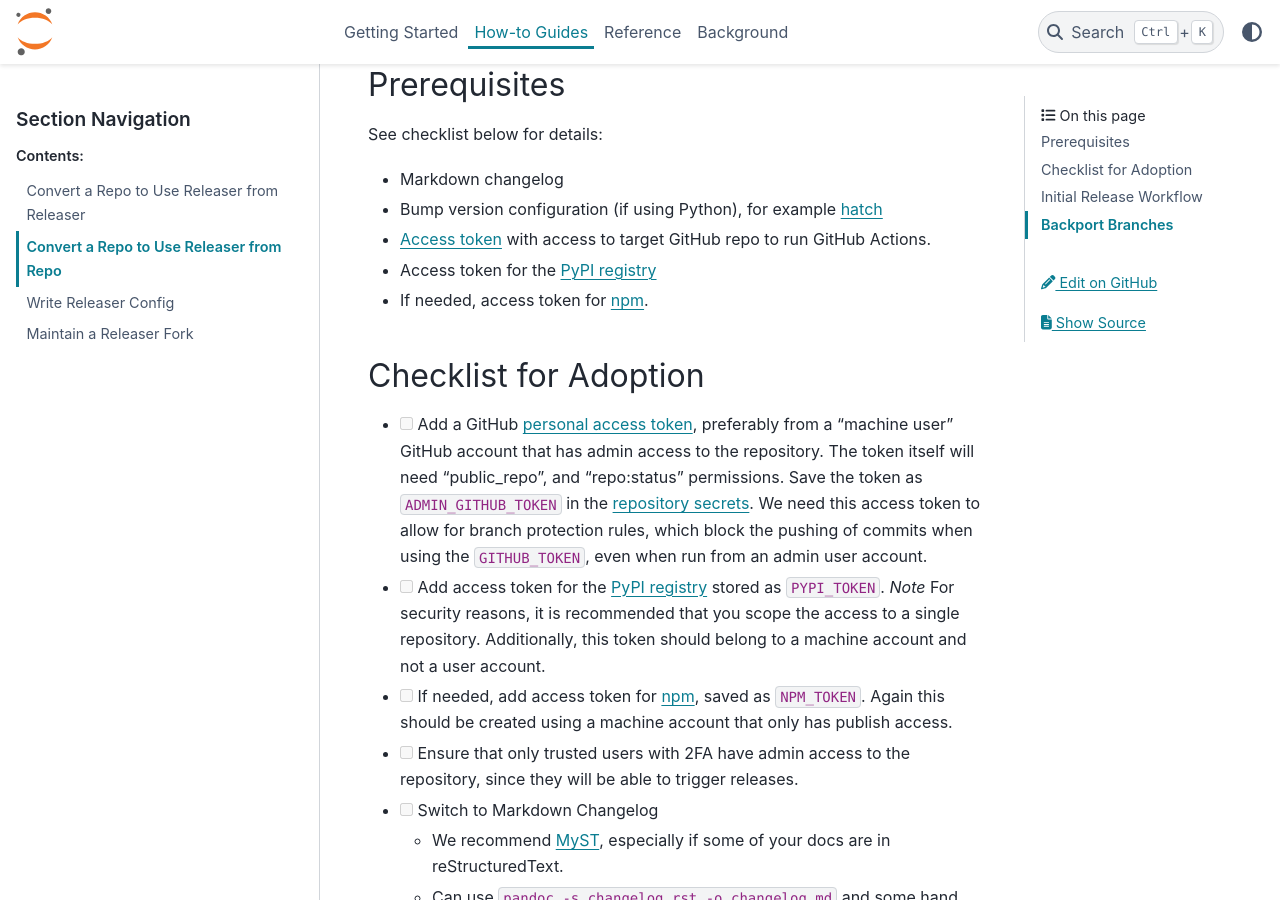
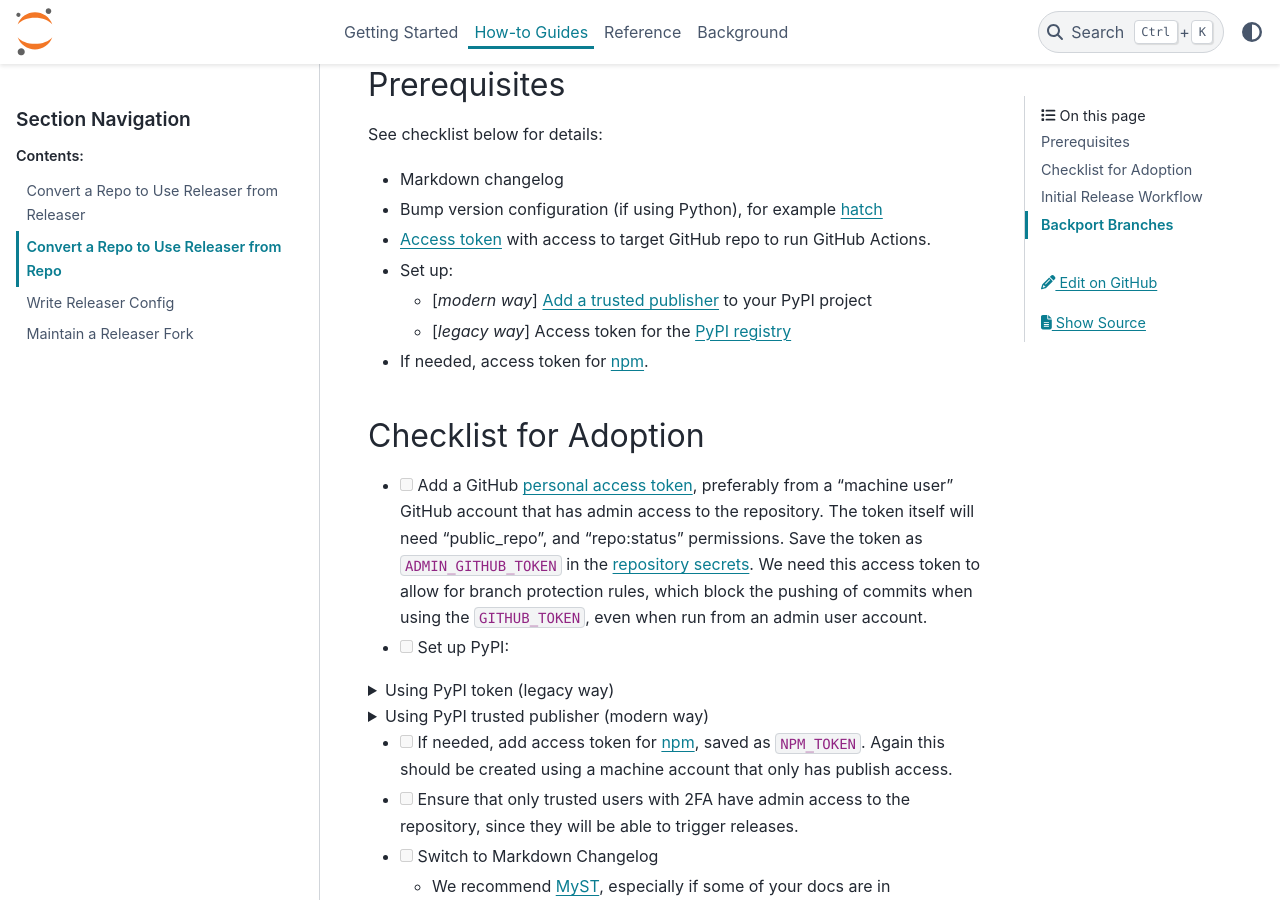
Before and after one commit to jupyter-server/jupyter_releaser, a Sphinx documentation site: the page built from docs/source/how_to_guides/convert_repo_from_repo.md, in a window 1280 px wide and 900 px high, scrolled down 285 px. Built offline with Sphinx 7.4.7 and the PyData theme 0.15.4, drawn with Linux system fonts in a browser that asks for light colours.

Commit message:
Update documentation

```diff
--- a/docs/source/how_to_guides/convert_repo_from_repo.md
+++ b/docs/source/how_to_guides/convert_repo_from_repo.md
@@ -9,7 +9,9 @@
 - Markdown changelog
 - Bump version configuration (if using Python), for example [hatch](https://hatch.pypa.io/latest/)
 - [Access token](https://docs.github.com/en/github/authenticating-to-github/creating-a-personal-access-token) with access to target GitHub repo to run GitHub Actions.
-- Access token for the [PyPI registry](https://packaging.python.org/guides/publishing-package-distribution-releases-using-github-actions-ci-cd-workflows/#saving-credentials-on-github)
+- Set up:
+  - [_modern way_] [Add a trusted publisher](https://docs.pypi.org/trusted-publishers/adding-a-publisher/) to your PyPI project
+  - [_legacy way_] Access token for the [PyPI registry](https://packaging.python.org/guides/publishing-package-distribution-releases-using-github-actions-ci-cd-workflows/#saving-credentials-on-github)
 - If needed, access token for [npm](https://docs.npmjs.com/creating-and-viewing-access-tokens).
 
 ## Checklist for Adoption
@@ -22,10 +24,26 @@
   access token to allow for branch protection rules, which block the pushing
   of commits when using the `GITHUB_TOKEN`, even when run from an admin user
   account.
-- [ ] Add access token for the [PyPI registry](https://packaging.python.org/guides/publishing-package-distribution-releases-using-github-actions-ci-cd-workflows/#saving-credentials-on-github) stored as `PYPI_TOKEN`.
+
+- [ ] Set up PyPI:
+
+<details><summary>Using PyPI token (legacy way)</summary>
+
+- Add access token for the [PyPI registry](https://packaging.python.org/guides/publishing-package-distribution-releases-using-github-actions-ci-cd-workflows/#saving-credentials-on-github) stored as `PYPI_TOKEN`.
   _Note_ For security reasons, it is recommended that you scope the access
   to a single repository. Additionally, this token should belong to a
   machine account and not a user account.
+</details>
+
+<details><summary>Using PyPI trusted publisher (modern way)</summary>
+
+- Set up your PyPI project by [adding a trusted publisher](https://docs.pypi.org/trusted-publishers/adding-a-publisher/)
+  - if you use the example workflows, the _workflow name_ is `publish-release.yml` (or `full-release.yml`) and the
+    _environment_ should be left blank.
+- Ensure the publish release job as `permissions`: `id-token : write` (see the [documentation](https://docs.pypi.org/trusted-publishers/using-a-publisher/))
+
+</details>
+
 - [ ] If needed, add access token for [npm](https://docs.npmjs.com/creating-and-viewing-access-tokens), saved as `NPM_TOKEN`. Again this should
   be created using a machine account that only has publish access.
 - [ ] Ensure that only trusted users with 2FA have admin access to the
```
Also changed, not shown: docs/source/get_started/making_release_from_releaser.md (+16 -0 lines), docs/source/how_to_guides/convert_repo_from_releaser.md (+17 -1 lines), 2 other files.
